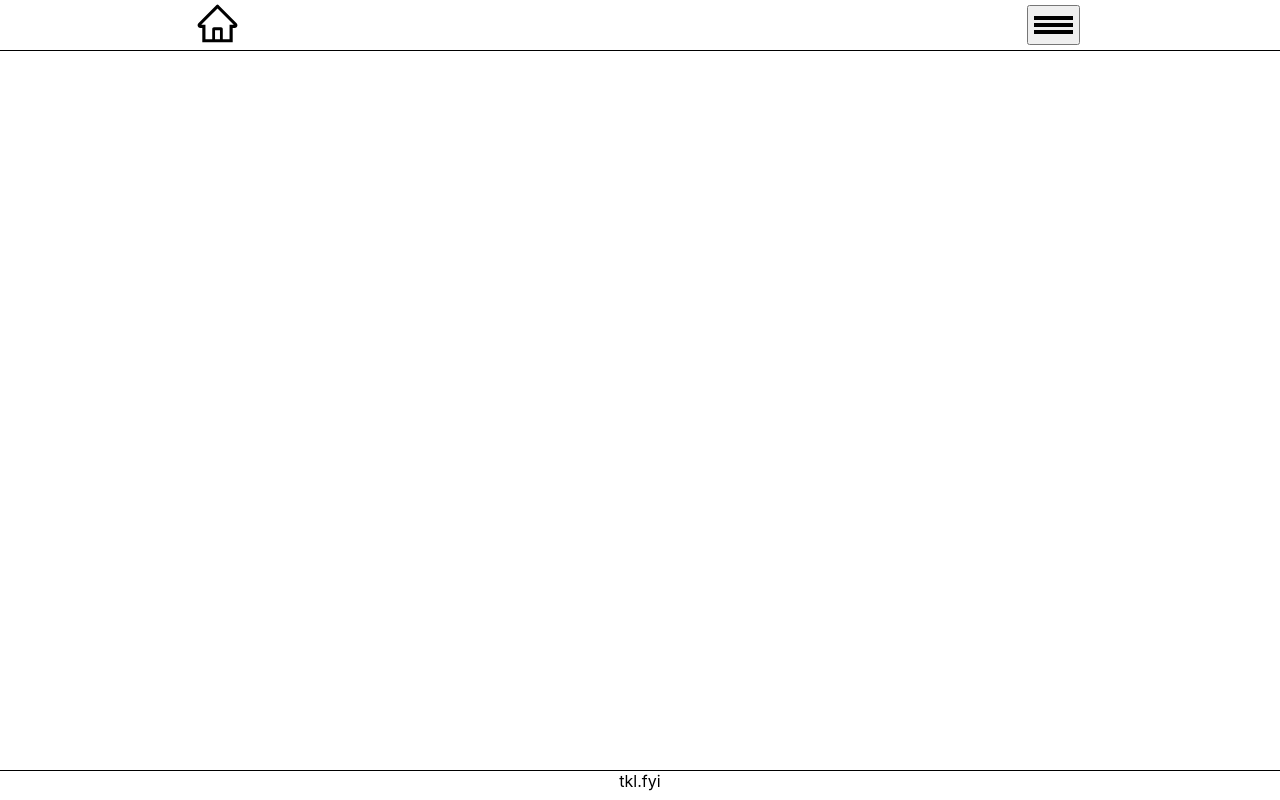
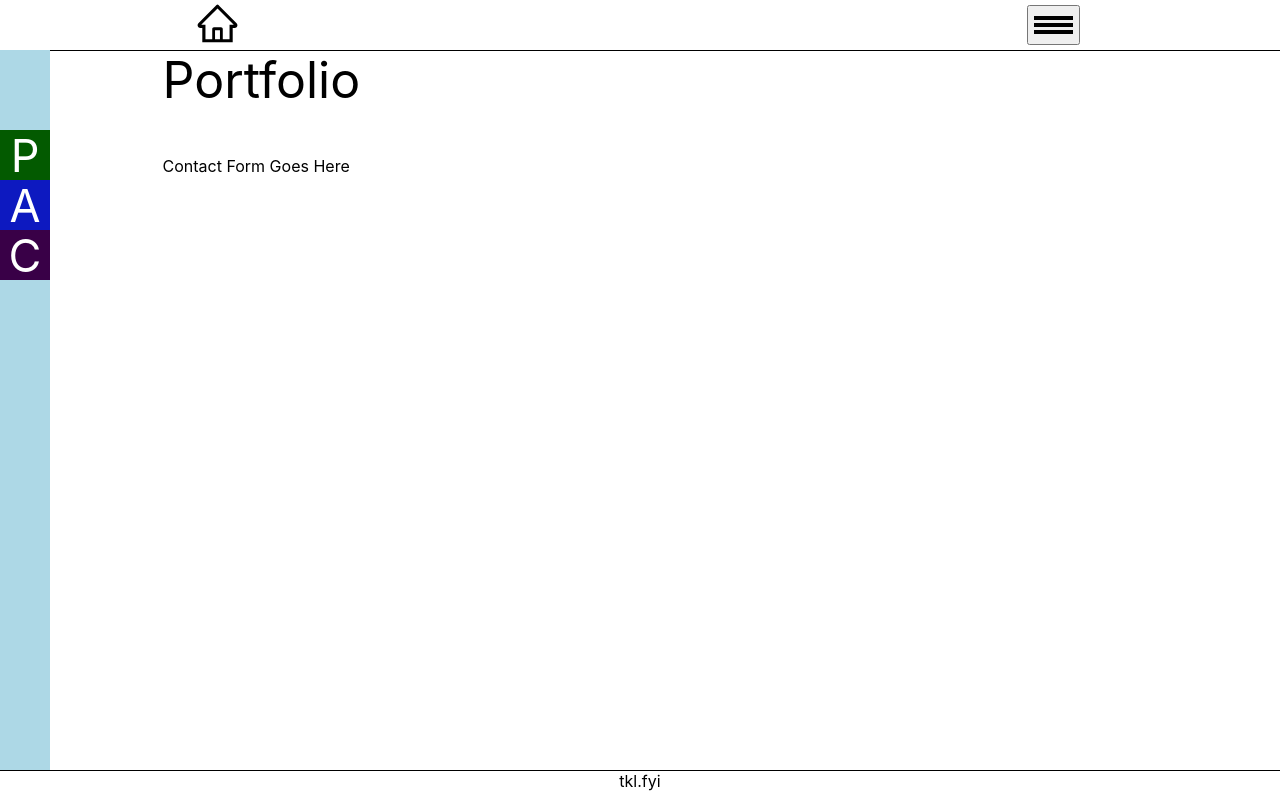
Before and after one commit to tklesley/tklesley.github.io, a React (Create React App) app in the folder portfolio/: page /contact in a window 1280 px wide. Before the commit this address had no page. Built offline with nearby package versions, Linux system fonts and the light colour scheme.

Commit message:
Added in the Other Pages

```diff
--- a/portfolio/package.json
+++ b/portfolio/package.json
@@ -1,7 +1,7 @@
 {
+  "homepage": "https://tkl.fyi/",
   "name": "portfolio",
   "version": "0.1.0",
-  "homepage": "https://tkl.fyi/",
   "private": true,
   "dependencies": {
     "@testing-library/jest-dom": "^5.16.5",
--- a/portfolio/src/App.js
+++ b/portfolio/src/App.js
@@ -6,6 +6,8 @@ import Header from './components/header/header';
 import Footer from './components/footer/footer';
 import Landing from './pages/landing/landing';
 import Projects from './pages/projects/projects';
+import About from './pages/about/about';
+import Contact from './pages/contact/contact';
 
 class App extends React.Component {
   render() {
@@ -17,6 +19,8 @@ class App extends React.Component {
           <Routes>
             <Route path='' element={<Landing />} />
             <Route path='/projects' element={<Projects/>} />
+            <Route path='/about' element={<About />} />
+            <Route path='/contact' element={<Contact />} />
           </Routes>
           </div>
           <Footer />
--- /dev/null
+++ b/portfolio/src/pages/about/about.css
@@ -0,0 +1,21 @@
+.a-page {
+    display: grid;
+    grid-template-areas:
+        'sidebar title .'
+        'sidebar projects projects'
+        'sidebar projects projects';
+    grid-gap: 5px;
+    grid-template-rows: 1fr 3fr 3fr;
+    grid-template-columns: 1fr 3fr 2fr 1fr 1fr;
+    height: 100%;
+    width: 100%;
+}
+
+.a-title {
+    font-size: 50px;
+    grid-area: title;
+}
+
+.about-section {
+    grid-area: projects;
+}
--- /dev/null
+++ b/portfolio/src/pages/about/about.js
@@ -0,0 +1,16 @@
+import React from "react";
+import Sidebar from "../../components/sidebar/sidebar";
+import "./about.css";
+
+export default function About() {
+    return (
+        <div className="a-page">
+            <div className="a-title">About</div>
+            <Sidebar />
+            <div className="about-section">
+                About Me Goes Here
+            </div>
+
+        </div>
+    )
+}
--- /dev/null
+++ b/portfolio/src/pages/contact/contact.css
@@ -0,0 +1,21 @@
+.c-page {
+    display: grid;
+    grid-template-areas:
+        'sidebar title .'
+        'sidebar projects projects'
+        'sidebar projects projects';
+    grid-gap: 5px;
+    grid-template-rows: 1fr 3fr 3fr;
+    grid-template-columns: 1fr 3fr 2fr 1fr 1fr;
+    height: 100%;
+    width: 100%;
+}
+
+.c-title {
+    font-size: 50px;
+    grid-area: title;
+}
+
+.contact-section {
+    grid-area: projects;
+}
--- /dev/null
+++ b/portfolio/src/pages/contact/contact.js
@@ -0,0 +1,16 @@
+import React from "react";
+import Sidebar from "../../components/sidebar/sidebar";
+import "./contact.css";
+
+export default function Contact() {
+    return (
+        <div className="c-page">
+            <div className="c-title">Portfolio</div>
+            <Sidebar />
+            <div className="contact-section">
+                Contact Form Goes Here
+            </div>
+
+        </div>
+    )
+}
```
